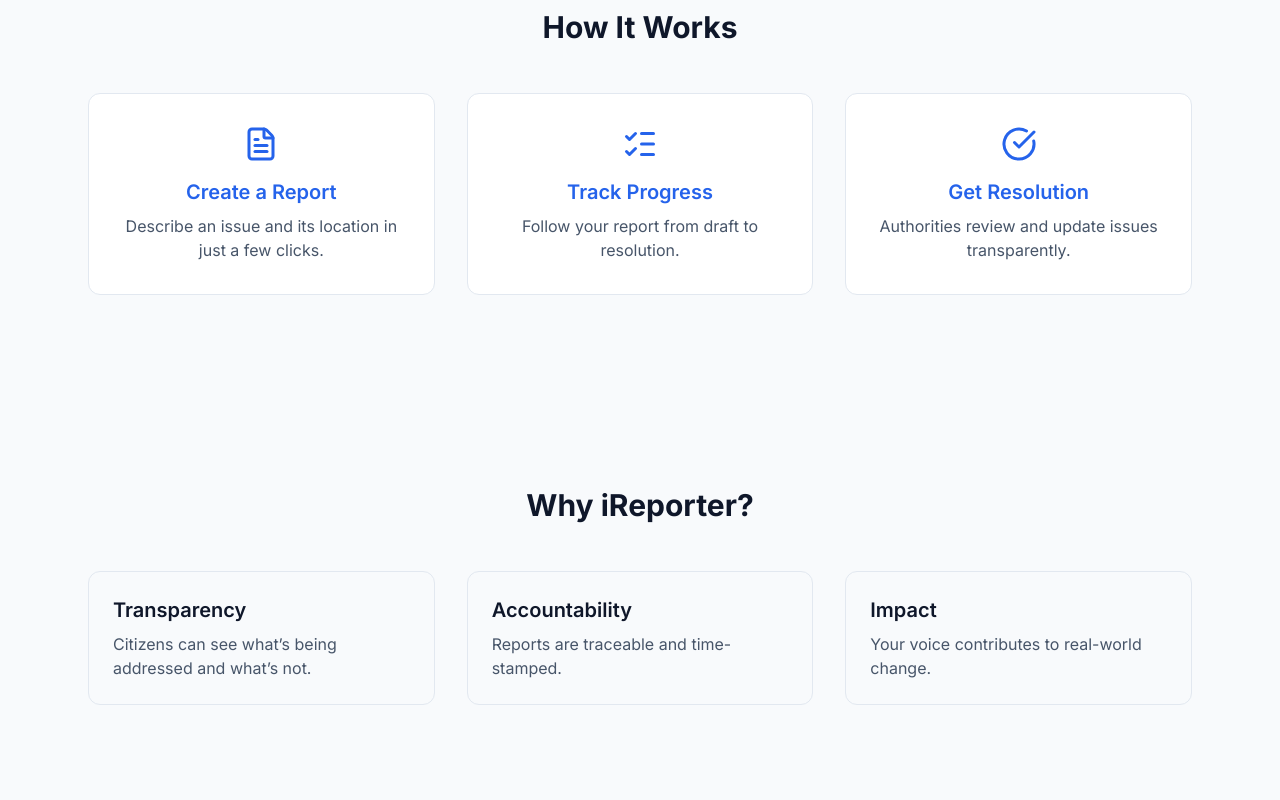
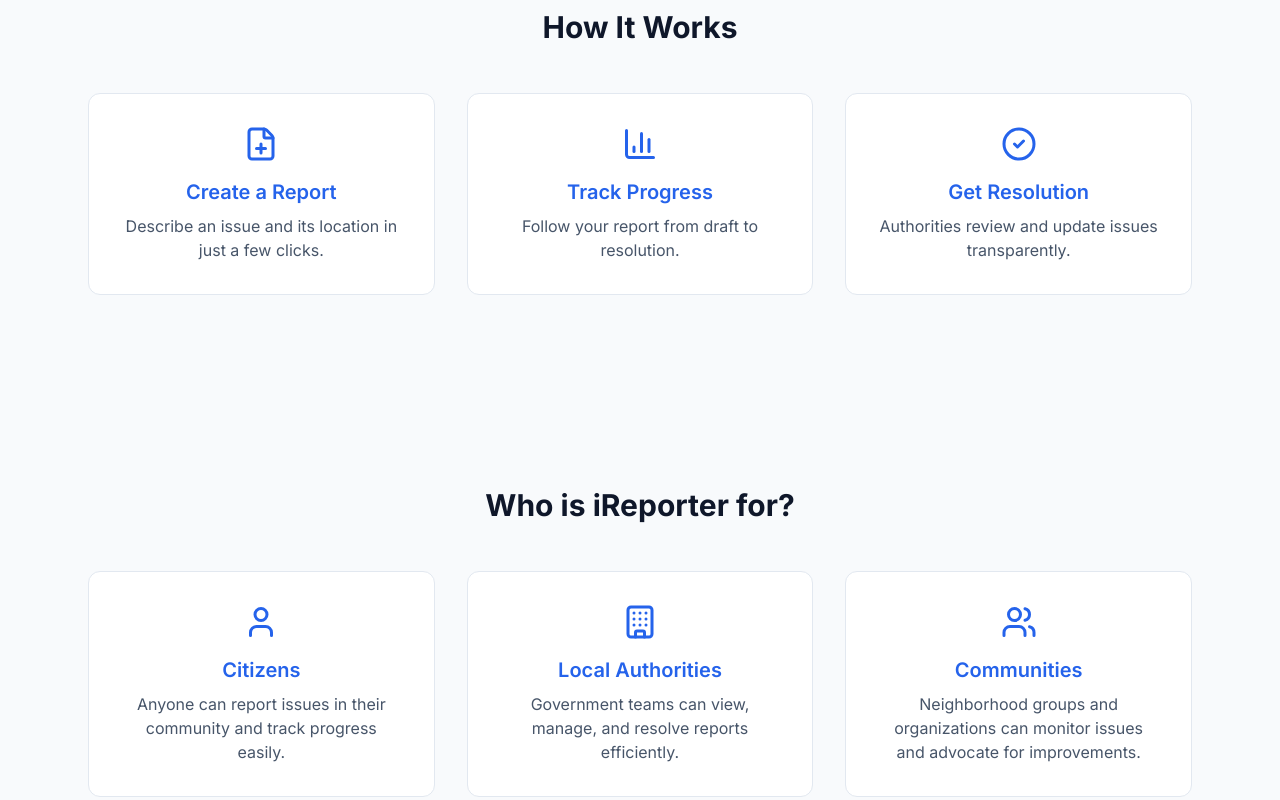
Before and after one commit to KipletingEdwin/iReporter-client--, a React (Vite) app: page / in a window 1280 px wide. Shown: the part 840-1640 px from the top of the page. Built offline with nearby package versions, Linux system fonts and the light colour scheme.

Commit message:
add a section called who is iREporter for on the landing page

```diff
--- a/src/components/reports/ReportForm.jsx
+++ b/src/components/reports/ReportForm.jsx
@@ -65,6 +65,7 @@
         <div className="bg-green-500/10 text-green-400 p-3 mb-4 rounded text-sm">{message}</div>
       )}
 
+      <label className="text-sm font-medium text-(--text-secondary)">Title</label>
       <input
         type="text"
         name="title"
@@ -84,6 +85,7 @@
         required
       />
 
+      <label className="text-sm font-medium text-(--text-secondary)">Description</label>
       <textarea
         name="description"
         placeholder="Description"
@@ -102,7 +104,7 @@
       "
         required
       />
-
+      <label className="text-sm font-medium text-(--text-secondary)">Location</label>
       <input
         type="text"
         name="location"
@@ -120,20 +122,15 @@
         transition
       "
       />
-
-      <select
+      <label className="text-sm font-medium text-(--text-secondary)">Status</label>
+      <select disabled={!editingReport}
         name="status"
         value={formData.status}
         onChange={handleChange}
-        className="
-        w-full p-3 mb-4 rounded-md
-        bg-(--bg-surface)
-        text-(--text-primary)
-        border border-(--border-color)
-        focus:outline-none
-        focus:ring-2 focus:ring-(--primary)
-        transition
-      "
+        className={` w-full p-3 mb-4 rounded-md bg-(--bg-surface) text-(--text-primary)
+           border border-(--border-color) focus:outline-none focus:ring-2
+            focus:ring-(--primary) transition
+            ${!editingReport ? "opacity-60 cursor-not-allowed" : ""} `}
       >
         <option value="draft">Draft</option>
         <option value="submitted">Submitted</option>
--- a/src/pages/LandingPage.jsx
+++ b/src/pages/LandingPage.jsx
@@ -1,4 +1,4 @@
-import { CheckCircle, FileText, ListChecks } from "lucide-react";
+import { BarChart3, Building, CheckCircle, CheckCircle2, FilePlus, FileText, ListChecks, User, Users } from "lucide-react";
 import { Link } from "react-router-dom";
 
 export default function LandingPage() {
@@ -44,23 +44,59 @@
 
           <div className="grid md:grid-cols-3 gap-8">
             <FeatureCard
-              icon={<FileText size={36} />}
+              icon={<FilePlus size={36} />}
               title="Create a Report"
               description="Describe an issue and its location in just a few clicks."
             />
             <FeatureCard
-              icon={<ListChecks size={36} />}
+              icon={<BarChart3 size={36} />}
               title="Track Progress"
               description="Follow your report from draft to resolution."
             />
             <FeatureCard
-              icon={<CheckCircle size={36} />}
+              icon={<CheckCircle2 size={36} />}
               title="Get Resolution"
               description="Authorities review and update issues transparently."
             />
           </div>
         </div>
       </section>
+
+{/* ================= WHO IS IREPORTER FOR ================= */}
+<section className="py-24">
+  <div className="max-w-6xl mx-auto px-6 text-center">
+    <h2 className="text-3xl font-bold mb-12 text-[var(--text-primary)]">
+      Who is iReporter for?
+    </h2>
+
+    <div className="grid md:grid-cols-3 gap-8">
+      <FeatureCard
+        icon={<User size={36} />}
+        title="Citizens"
+        description="Anyone can report issues in their community and track progress easily."
+      />
+
+      <FeatureCard
+        icon={<Building size={36} />}
+        title="Local Authorities"
+        description="Government teams can view, manage, and resolve reports efficiently."
+      />
+
+      <FeatureCard
+        icon={<Users size={36} />}
+        title="Communities"
+        description="Neighborhood groups and organizations can monitor issues and advocate for improvements."
+      />
+    </div>
+  </div>
+</section>
+
+
+
+
+
+
+
 
       {/* ================= WHY iREPORTER ================= */}
       <section className="py-24 ">
```
